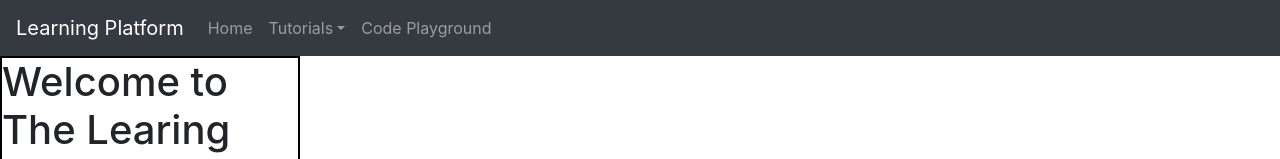
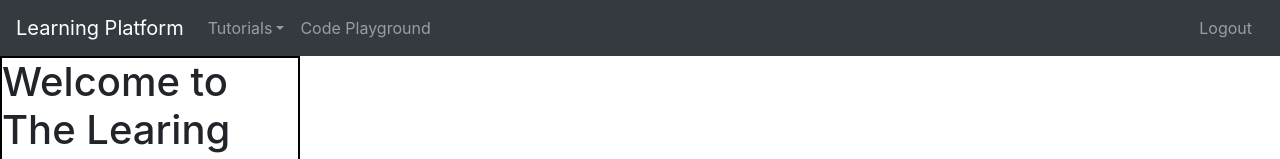
Before and after one commit to CMPT-470-Fall-2020/Code-Tutorial-App, a React (Create React App) app in the folder client/: page / in a window 1280 px wide. Shown: the top 159 px of the page. Built offline with nearby package versions, Linux system fonts and the light colour scheme.

Commit message:
Add  logout button and make logout call to server

```diff
--- a/client/src/components/layout/Header.js
+++ b/client/src/components/layout/Header.js
@@ -1,17 +1,31 @@
 // Function based component
-import React from 'react'
+import React, { Component } from 'react';
+import Button from 'react-bootstrap/Button';
 import Navbar from 'react-bootstrap/Navbar';
 import Nav from 'react-bootstrap/Nav';
 import NavDropdown from 'react-bootstrap/NavDropdown';
+import axios from 'axios';
 
-export default function Header() {
+export default class Header extends Component {
+
+    onLogout(e){
+        console.log("CALLED");
+        axios({
+            method: "GET",
+            withCredentials: true,
+            url: "http://localhost:4000/logout",
+          }).then((res) => {
+            window.location.href="/login";
+        });
+    }
+
+    render() {
         return (
             <Navbar bg="dark" variant="dark">
                 <Navbar.Brand href="/">Learning Platform</Navbar.Brand>
                 <Navbar.Toggle aria-controls="basic-navbar-nav" />
                 <Navbar.Collapse id="basic-navbar-nav">
                     <Nav className="mr-auto">
-                <Nav.Link href="/">Home</Nav.Link>
                     <NavDropdown title="Tutorials" id="basic-nav-dropdown">
                         <NavDropdown.Item href="/CourseDashboard">Dashboard</NavDropdown.Item>
                         <NavDropdown.Item href="/CreateTutorial">Create Tutorial</NavDropdown.Item>
@@ -19,6 +33,14 @@ export default function Header() {
                     <Nav.Link href="/CodePlayground">Code Playground</Nav.Link>
                     </Nav>
                 </Navbar.Collapse>
+                <Button onClick={this.onLogout.bind(this)} style={logoutStyle}>Logout</Button>
             </Navbar>
         )
     }
+}
+
+const logoutStyle = {
+    background: 'none',
+    border: 'none',
+    color: 'rgba(255,255,255,.5)'
+}
```
Lines whose indentation alone changed are shown as unchanged.
